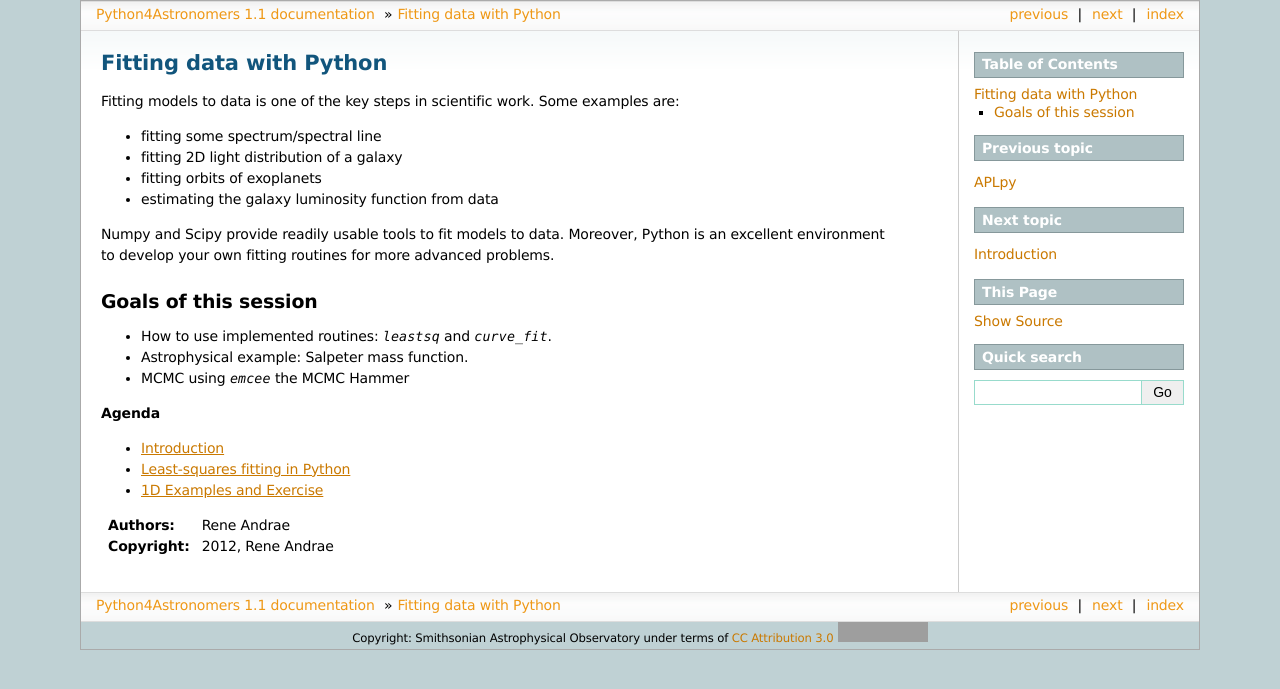
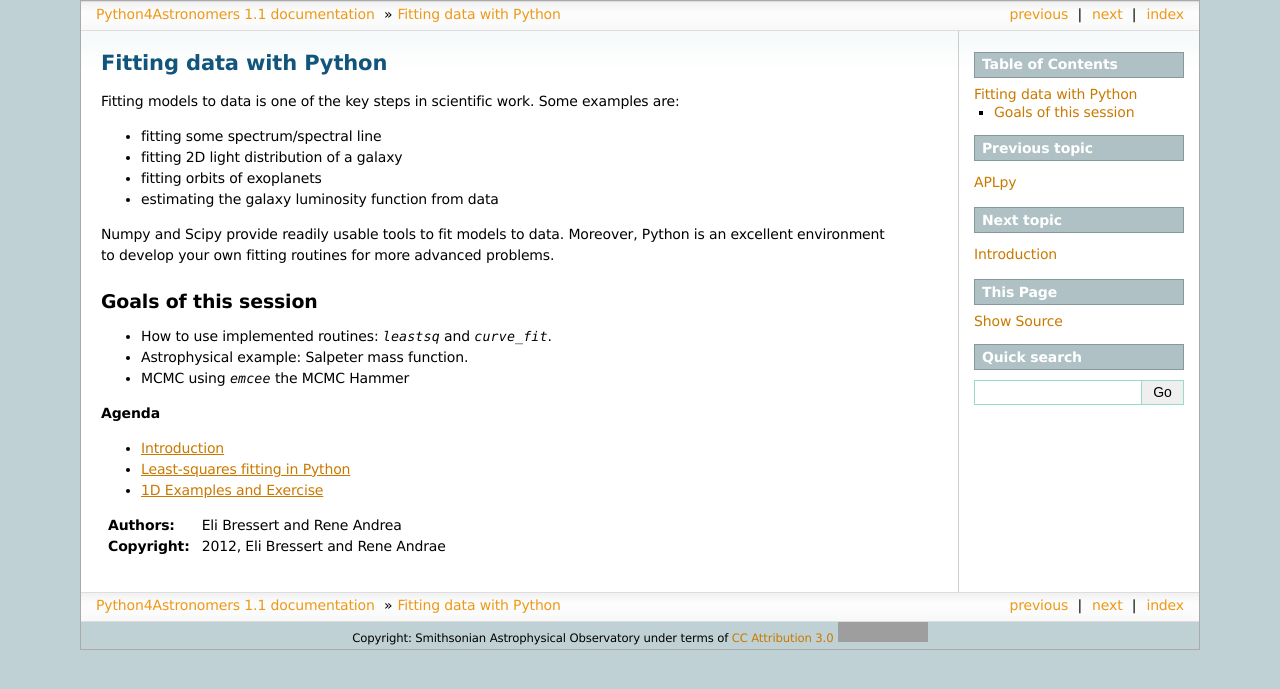
Before and after one commit to python4ESAC/python4ESAC, a Sphinx documentation site: the page built from source/fitting/fitting.rst, in a window 1280 px wide. Shown: the top 689 px of the page. Built offline with Sphinx 7.4.7, drawn with Linux system fonts in a browser that asks for light colours; formulas are drawn with MathJax 3; grey boxes are pictures that could not be loaded.

Commit message:
fitting.rst change

```diff
--- a/source/fitting/fitting.rst
+++ b/source/fitting/fitting.rst
@@ -26,5 +26,5 @@ Goals of this session
    least-squares-fitting
    examples1d
 
-:Authors: Rene Andrae
-:Copyright: 2012, Rene Andrae
+:Authors: Eli Bressert and Rene Andrea
+:Copyright: 2012, Eli Bressert and Rene Andrae
```
